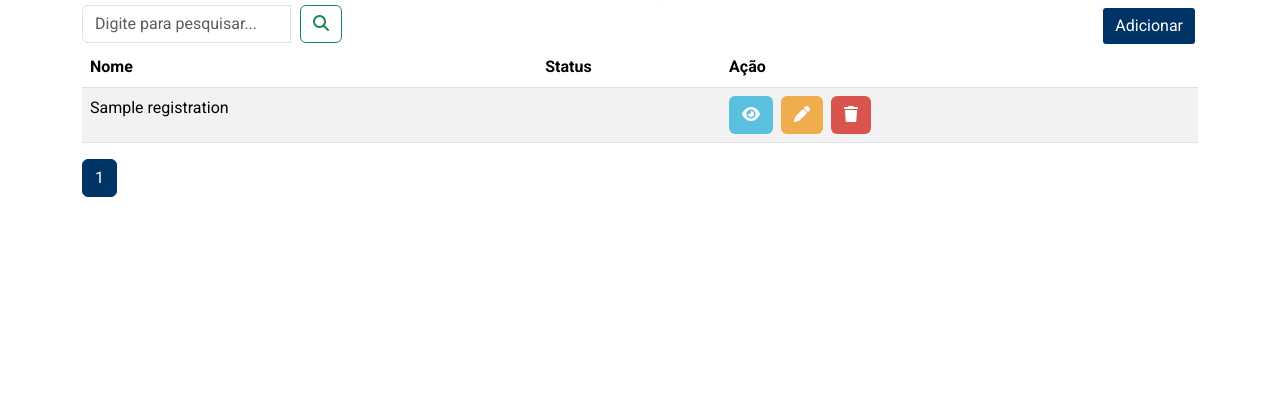
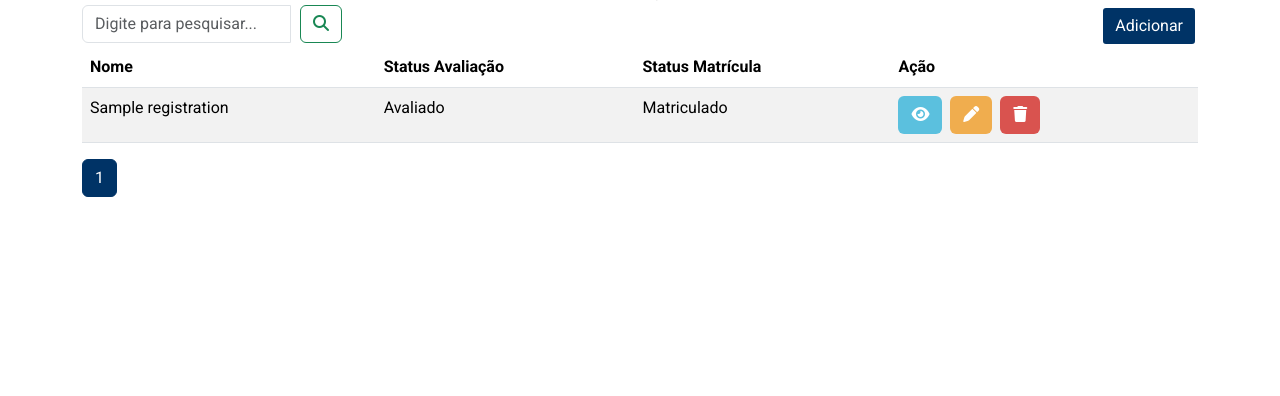
Before and after one commit to jonascarvalh/gym, a Django app: page /avaliacoes/ in a window 1280 px wide. Shown: the part 191-587 px from the top of the page. Run offline with Django 5.2, Linux system fonts and the light colour scheme; tables that the repository leaves empty hold one stand-in row (values such as "Sample post"); some libraries are stand-ins or nearby versions.

Commit message:
add: delete and improve templates

```diff
--- a/assessment/templates/assessment/pages/assessment_view.html
+++ b/assessment/templates/assessment/pages/assessment_view.html
@@ -24,16 +24,18 @@
             <thead>
                 <tr>
                     <th>Nome</th>
-                    <th>Status</th>
+                    <th>Status Avaliação</th>
+                    <th>Status Matrícula</th>
                     <th>Ação</th>
                 </tr>
             </thead>
             <tbody>
                 {% for register in registers %}
-                    {% include "enrollment/partials/modal_delete.html" %}
+                    {% include "assessment/partials/modal_delete.html" %}
                     <tr>
                         <td>{{ register.name }}</td>
-                        <td></td>
+                        <td>{{ register.get_is_evaluated_display }}</td>
+                        <td>{{ register.name.get_is_registered_display }}</td>
                         <td>
                             <a class="btn button-view me-1" href="{% url "assessment:to_view" id=register.pk %}">
                                 <i class="fa-solid fa-eye"></i>
--- a/assessment/templates/assessment/partials/modal_delete.html
+++ b/assessment/templates/assessment/partials/modal_delete.html
@@ -1,13 +1,13 @@
 <div class="modal fade" id="item-{{register.pk}}" tabindex="-1" aria-labelledby="exampleModalLabel" aria-hidden="true">
-  <form action="{% url 'enrollment:delete_create' id=register.pk %}" method="POST"> {% csrf_token %}
+  <form action="{% url 'assessment:delete_create' id=register.pk %}" method="POST"> {% csrf_token %}
       <div class="modal-dialog">
         <div class="modal-content">
           <div class="modal-header">
-            <h5 class="modal-title" id="exampleModalLabel">Deletar Matrícula</h5>
+            <h5 class="modal-title" id="exampleModalLabel">Deletar Avaliação</h5>
             <button type="button" class="btn-close" data-bs-dismiss="modal" aria-label="Close"></button>
           </div>
           <div class="modal-body">
-              <p>Você tem certeza que deseja deletar a matrícula de {{ register.name }}?</p>
+              <p>Você tem certeza que deseja deletar a avaliação de {{ register.name }}?</p>
           </div>
           <div class="modal-footer">
             <button type="button" class="btn btn-secondary" data-bs-dismiss="modal">Cancelar</button>
--- a/assessment/urls.py
+++ b/assessment/urls.py
@@ -11,4 +11,5 @@ urlpatterns = [
     path('<int:id>/', to_view, name='to_view'),
     path('<int:id>/editar', to_edit, name='to_edit'),
     path('<int:id>/editar_avaliacao', edit_create, name='edit_create'),
+    path('<int:id>/delete', delete_create, name='delete_create'),
 ]
--- a/assessment/views.py
+++ b/assessment/views.py
@@ -122,3 +122,13 @@ def edit_create(request, id):
 
     request.session['register_form_data'] = request.POST
     return redirect(url_parameter)
+
+def delete_create(request, id):
+    # add here later: request.<is_avaliador, is_admin>
+    assessment = get_object_or_404(Assessment, pk=id)
+    name = assessment.name
+    assessment.delete()
+
+    messages.success(request, f'A avaliação do(a) {name} foi deletada!')
+
+    return redirect(reverse('assessment:assessment_view'))
--- a/enrollment/templates/enrollment/pages/enrollment_view.html
+++ b/enrollment/templates/enrollment/pages/enrollment_view.html
@@ -24,7 +24,7 @@
             <thead>
                 <tr>
                     <th>Nome</th>
-                    <th>Status</th>
+                    <th>Status Matrícula</th>
                     <th>Ocupação</th>
                     <th>Ação</th>
                 </tr>
--- a/enrollment/views.py
+++ b/enrollment/views.py
@@ -129,7 +129,6 @@ def edit_create(request, id):
 
 def delete_create(request, id):
     # add here later: request.<is_avaliador, is_admin>
-
     enrollment = get_object_or_404(Registration, pk=id)
     name = enrollment.name
     enrollment.delete()
```
Also changed, not shown: assessment/migrations/0002_alter_assessment_name.py (added).
